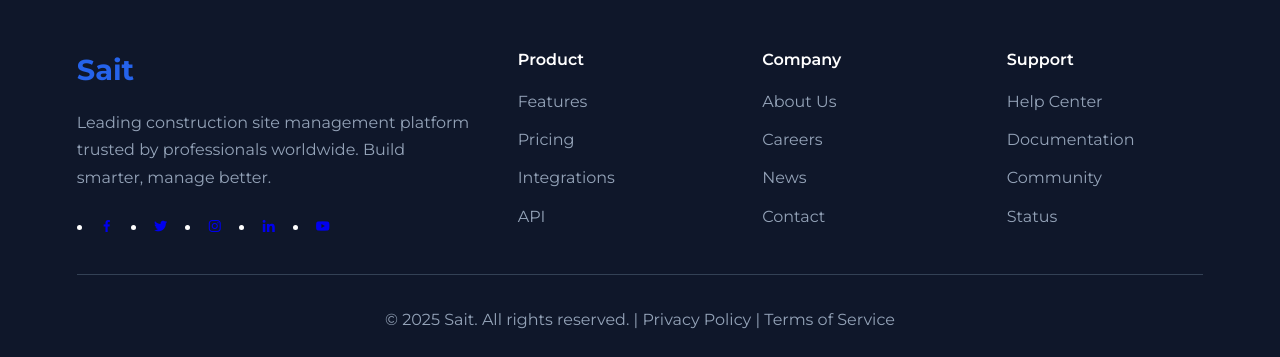
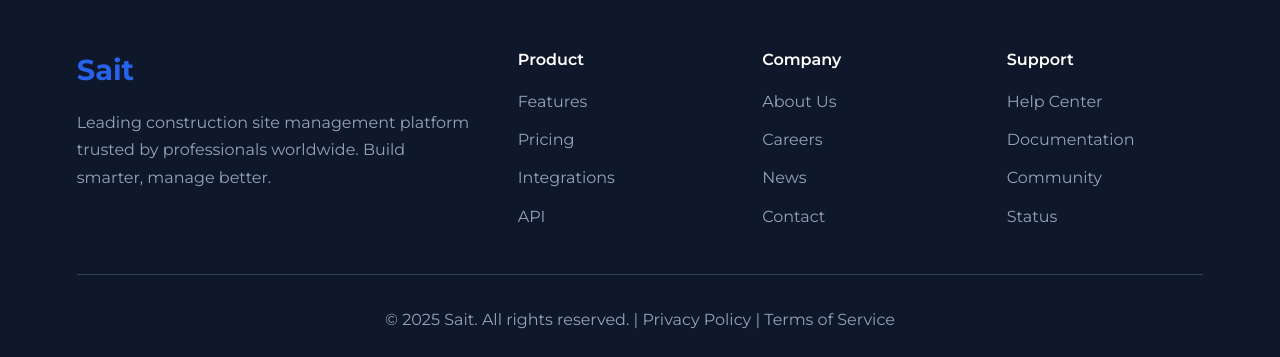
Before and after one commit to geoffowuor/Sait, a Django app: template foreman/templates/index.html in a window 1280 px wide. Shown: the part 3087-3444 px from the top of the page. Run offline with Django 5.2, Linux system fonts and the light colour scheme; the template is opened without the code that fills it, so the values that code supplies are empty; some web fonts are replaced.

Commit message:
changed base index file

```diff
--- a/foreman/templates/base.html
+++ b/foreman/templates/base.html
@@ -38,11 +38,7 @@
                 <h3>Sait</h3>
                 <p>Leading construction site management platform trusted by professionals worldwide. Build smarter, manage better.</p>
                 <div class="social-links">
-                <li><a href="#" target="_blank"><i id="fb" class='bx bxl-facebook'></i></a></li>
-                        <li><a href="#" target="_blank"><i id="x" class='bx bxl-twitter'></i></a></li>
-                        <li><a href="#" target="_blank"><i id="ig" class='bx bxl-instagram'></i></a></li>
-                        <li><a href="#" target="_blank"><i id="li" class='bx bxl-linkedin'></i></a></li>
-                        <li><a href="#" target="_blank"><i id="yt" class='bx bxl-youtube'></i></a></li>
+
                 </div>
             </div>
 
```
